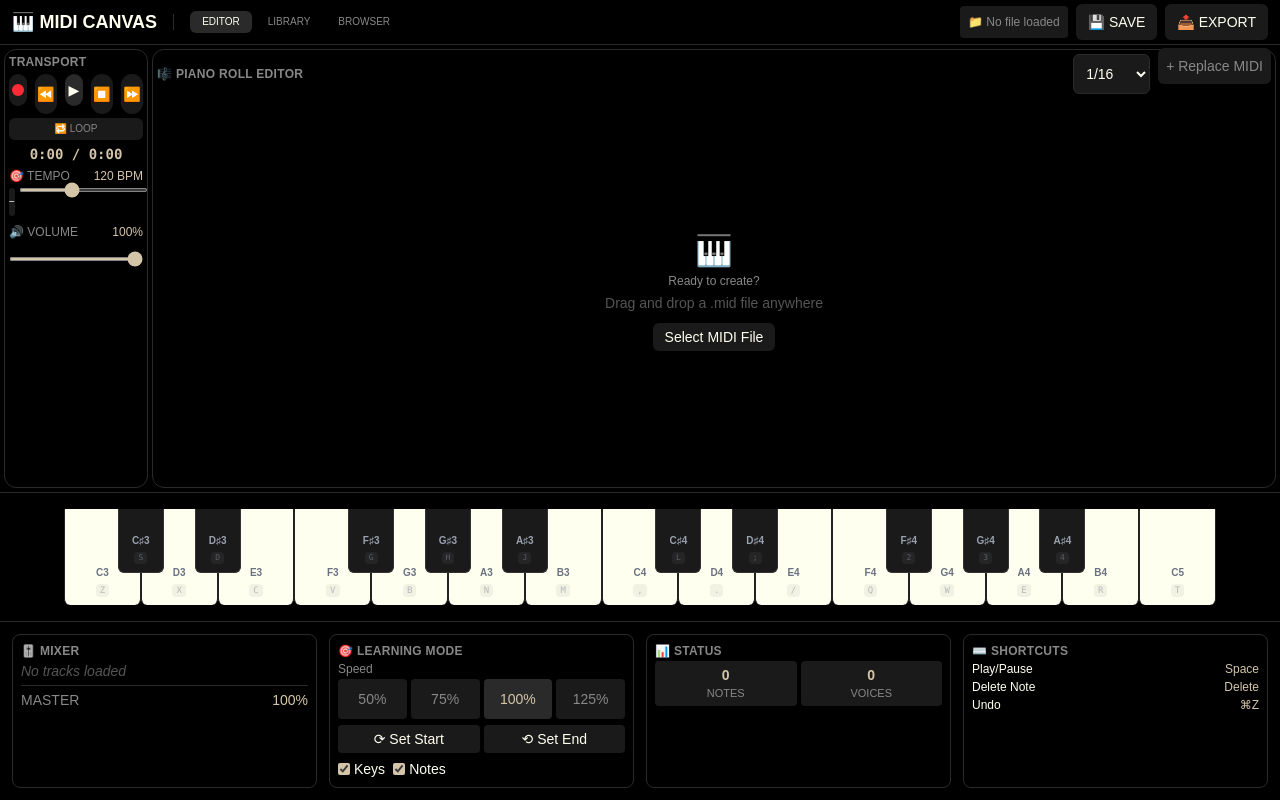
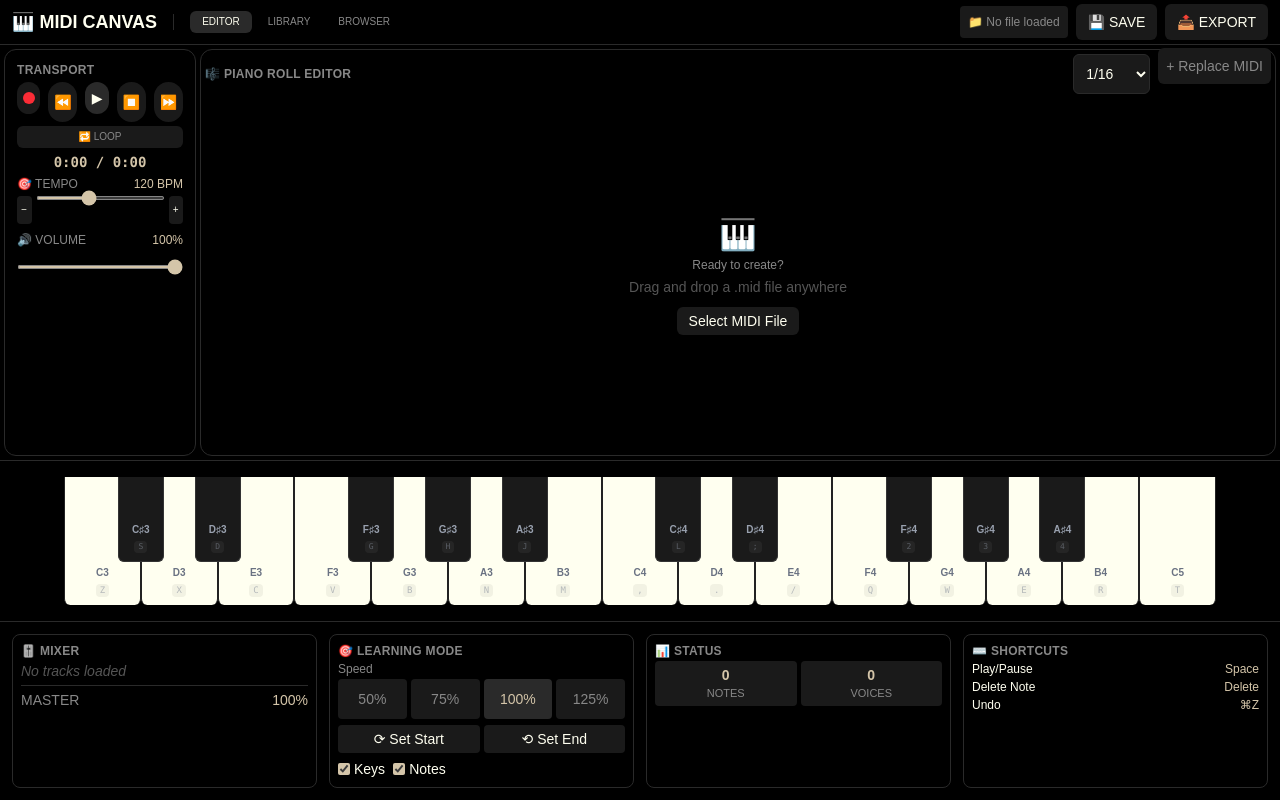
Before and after one commit to nishhhi11/MidiCanvas, a React (Vite) app: page /studio in a window 1280 px wide. Built offline with nearby package versions, Linux system fonts and the light colour scheme.

Commit message:
Increase piano keyboard size to h-32 and set transport width to w-48

```diff
--- a/src/pages/EditorPage.jsx
+++ b/src/pages/EditorPage.jsx
@@ -305,7 +305,7 @@ export default function EditorPage() {
 
       <div className="flex-1 flex min-h-0 p-1 gap-1">
 
-        <div className="w-36 flex-shrink-0 bg-black rounded-xl border border-[#2a2a2a] p-1 flex flex-col">
+        <div className="w-48 flex-shrink-0 bg-black rounded-xl border border-[#2a2a2a] p-3 flex flex-col">
           <div className="text-xs font-bold text-[#888888] mb-1 uppercase tracking-wide">Transport</div>
 
           <div className="flex justify-center gap-2 mb-1">
@@ -480,7 +480,7 @@ export default function EditorPage() {
       </div>
 
       <div className="flex-shrink-0 border-t border-[#2a2a2a] bg-black p-4 w-full flex justify-center">
-        <div className="w-full max-w-6xl relative h-24 select-none">
+        <div className="w-full max-w-6xl relative h-32 select-none">
 
           <div className="flex w-full h-full">
             {virtualPianoKeys.filter(k => ![1, 3, 6, 8, 10].includes(virtualPianoKeys.indexOf(k) % 12)).map((note, idx) => {
```
